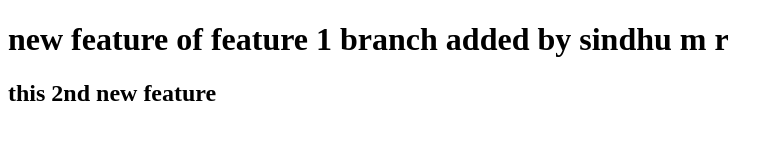
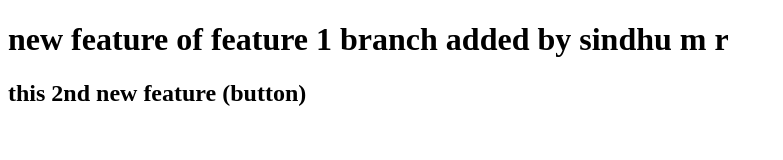
Before and after one commit to Sindhu-m-r/learn-git-github, a plain HTML site: page index.html in a window 1280 px wide. Shown: the whole page, without its empty margins (0-783 px from the left). Drawn offline with Linux system fonts and the light colour scheme.

```diff
--- a/index.html
+++ b/index.html
@@ -7,6 +7,6 @@
 </head>
 <body>
     <h1> new feature of feature 1 branch added by sindhu m r</h1>
-    <h2>this 2nd new feature</h2>
+    <h2>this 2nd new feature (button)</h2>
 </body>
 </html>
```
Also changed, not shown: text.txt.
